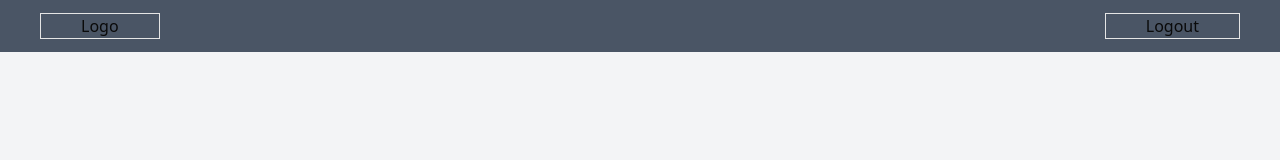
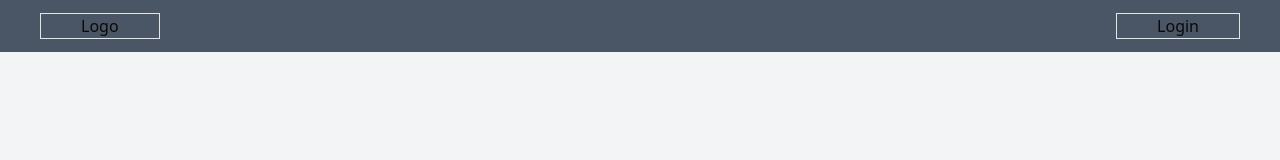
Before and after one commit to chiwasushuba/VertexProProject, a Next.js app in the folder frontend/: page /watch in a window 1280 px wide. Shown: the top 160 px of the page. Built offline with nearby package versions, Linux system fonts and the light colour scheme.

Commit message:
feat: added variants for header

```diff
--- a/frontend/app/watch/page.tsx
+++ b/frontend/app/watch/page.tsx
@@ -35,7 +35,7 @@ const WatchPage = () => {
 
   return (
     <div>
-      <Header/>
+      <Header variant='auth'/>
       <div className="flex flex-col justify-center items-center min-h-screen bg-gray-100">
 
         <video ref={videoRef} width="640" height="360" controls>
--- a/frontend/components/header.tsx
+++ b/frontend/components/header.tsx
@@ -1,21 +1,42 @@
-import { Link } from 'lucide-react'
-import React from 'react'
+import React from 'react';
+import { Link } from 'lucide-react';
 
-const Header = () => {
-  const user = {
+type HeaderVariant = 'default' | 'auth' | 'dashboard';
 
-  }
+interface HeaderProps {
+  variant?: HeaderVariant;
+}
+
+const Header: React.FC<HeaderProps> = ({ variant = 'default' }) => {
+  const user = {};
 
   return (
-    <div className='absolute top-0 flex justify-between items-center w-screen h-13 bg-gray-600'>
-        <div className='flex items-center justify-center border border-solid pl-10 pr-10 ml-10'>
-            Logo
+    <div className="absolute top-0 flex justify-between items-center w-screen h-13 bg-gray-600">
+      <div className="flex items-center justify-center border border-solid pl-10 pr-10 ml-10">
+        Logo
+      </div>
+
+
+
+      {variant === 'auth' && (
+        <div className="flex items-center justify-center border border-solid pl-10 pr-10 mr-10">
+          Login
         </div>
-        <div className='flex items-center justify-center border border-solid pl-10 pr-10 mr-10'>
-            Logout
+      )}
+
+      {variant === 'dashboard' && (
+        <div className="flex items-center justify-center border border-solid pl-10 pr-10 mr-10">
+          Dashboard Menu
         </div>
+      )}
+
+      {variant === 'default' && (
+        <div className="flex items-center justify-center border border-solid pl-10 pr-10 mr-10">
+          Logout
+        </div>
+      )}
     </div>
-  )
-}
+  );
+};
 
-export default Header
+export default Header;
```
